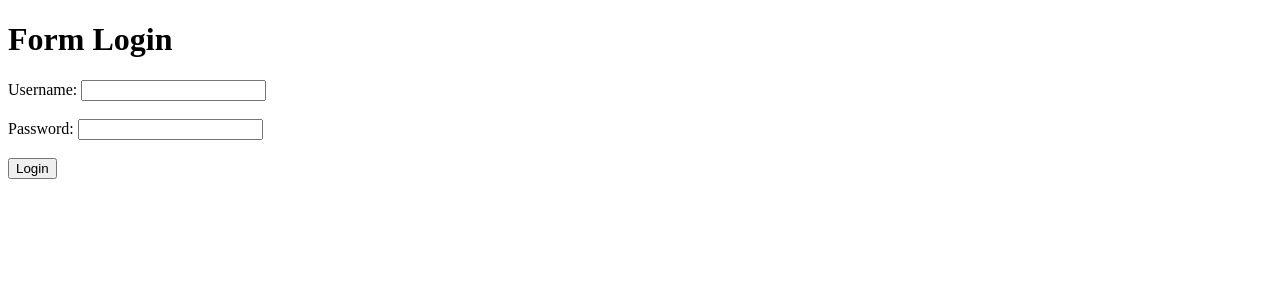
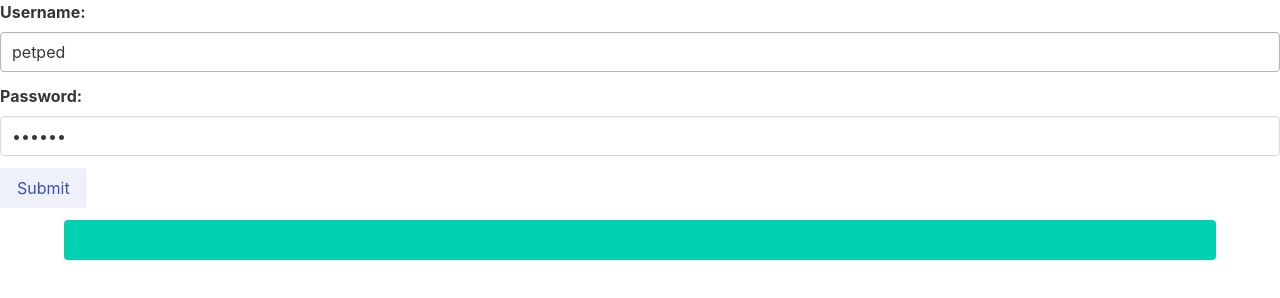
Before and after one commit to fahiraaa06/pwa-golang-gcf, a plain HTML site: page index.html in a window 1280 px wide. Drawn offline with nearby package versions, Linux system fonts and the light colour scheme.

Commit message:
Update index.html

```diff
--- a/index.html
+++ b/index.html
@@ -1,4 +1,4 @@
-<!-- <!DOCTYPE html>
+<!DOCTYPE html>
 <html>
   <head>
     <link rel="stylesheet" href="https://cdn.jsdelivr.net/npm/bulma@0.9.4/css/bulma.min.css">
@@ -31,21 +31,3 @@
 
 </body>
 </html>
- -->
-
- <!DOCTYPE html>
-<html>
-<head>
-    <title>Form Login</title>
-</head>
-<body>
-    <h1>Form Login</h1>
-    <form action="https://us-central1-ordinal-stone-389604.cloudfunctions.net/petapedia" method="POST">
-        <label for="username">Username:</label>
-        <input type="text" id="username" name="username" required><br><br>
-        <label for="password">Password:</label>
-        <input type="password" id="password" name="password" required><br><br>
-        <input type="submit" value="Login">
-    </form>
-</body>
-</html>
```
